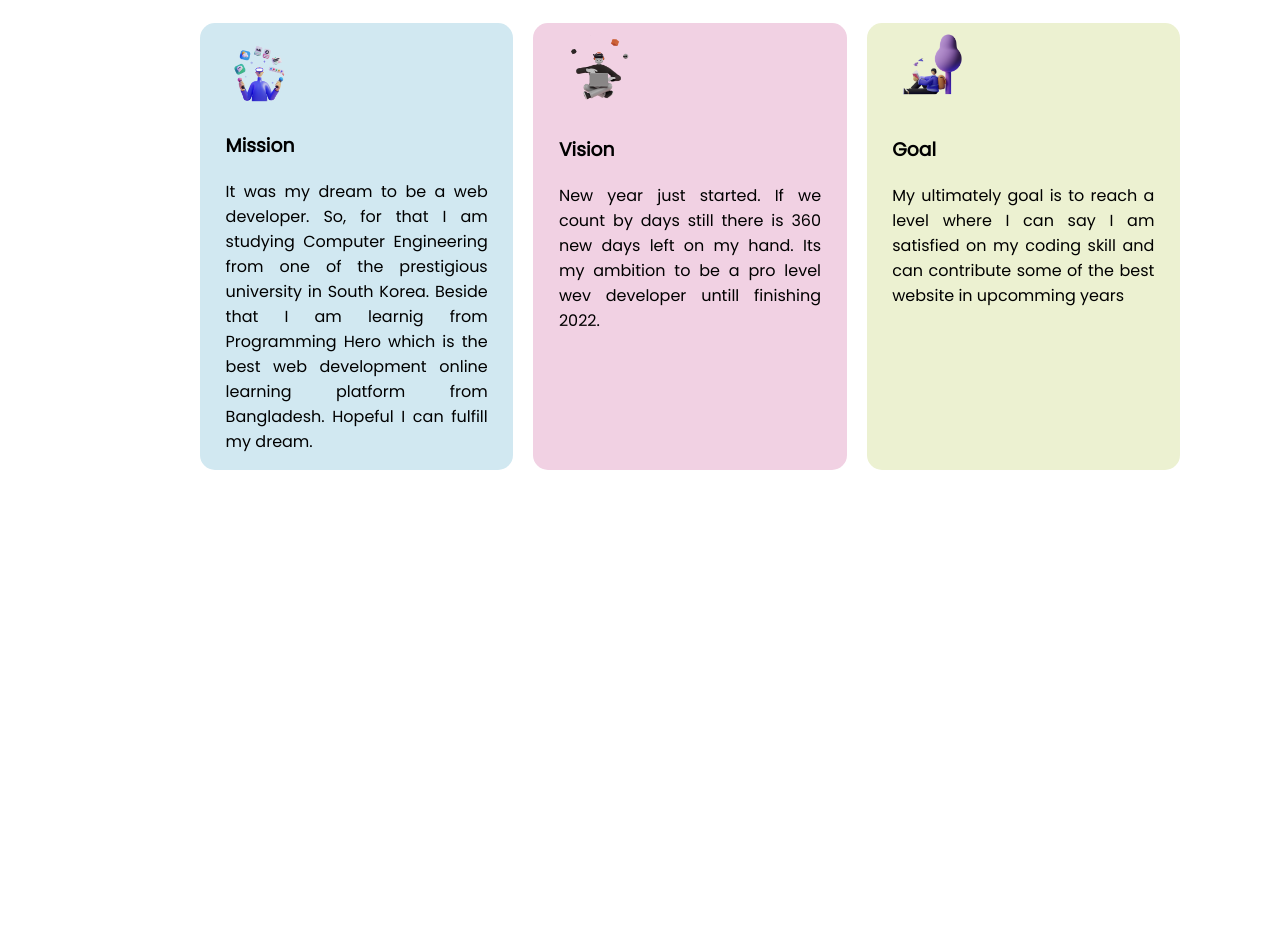
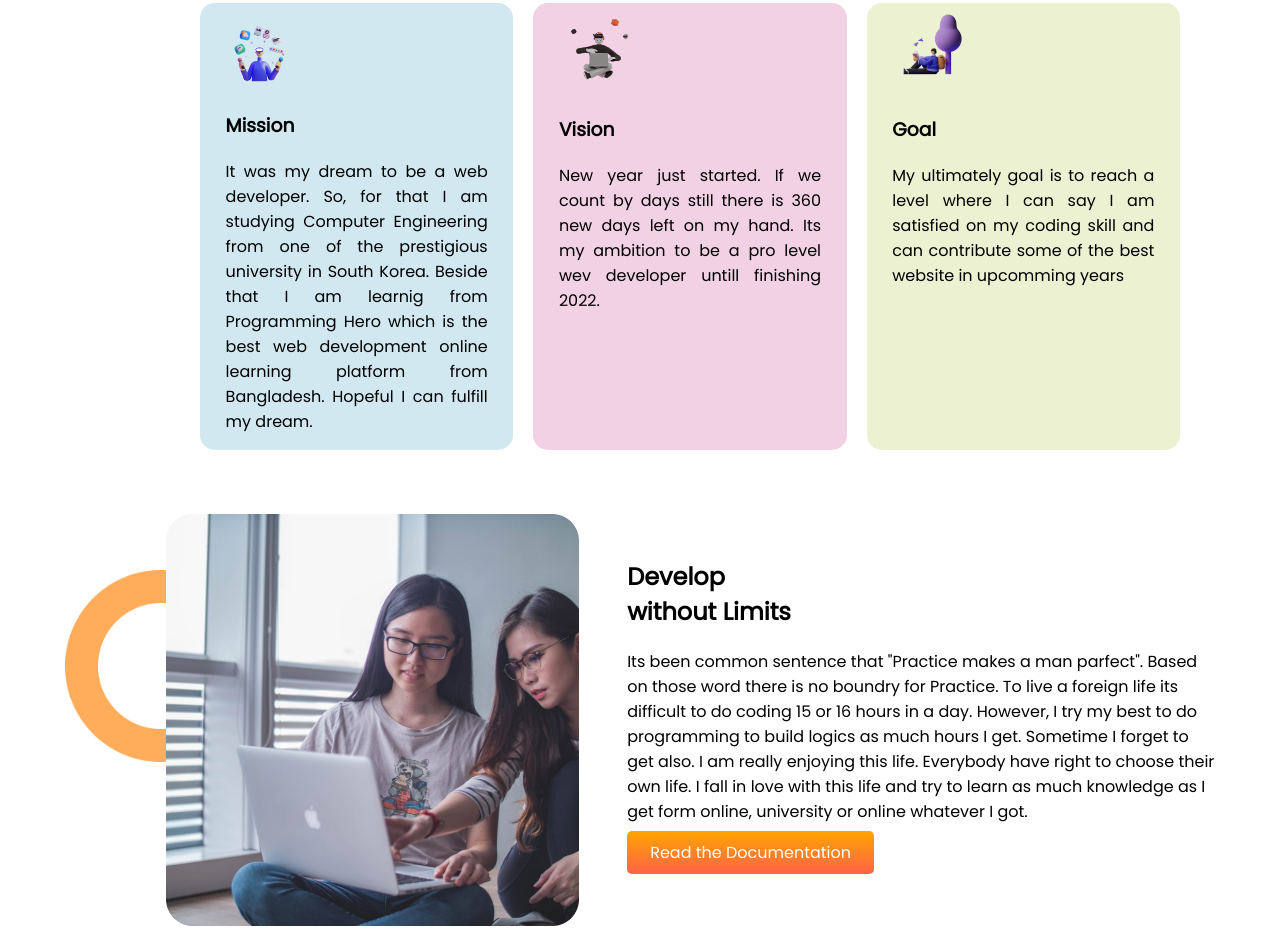
Before and after one commit to Siful-Bappy/My-Mission-2022, a plain HTML site: page index.html in a window 1280 px wide. Shown: the part 582-1515 px from the top of the page. Before the commit the page ends 1052 px from the top, so only its background shows below. Drawn offline with Linux system fonts and the light colour scheme.

Commit message:
complete third section

```diff
--- a/index.html
+++ b/index.html
@@ -58,5 +58,17 @@
             </div>
         </div>
     </section>
+    <section class="section-3">
+        <div id="half-partision-3rd-section1" class="half-partision">
+            <img src="images/pictures/coding.png" alt="">
+        </div>
+        <div id="half-partision-3rd-section2" class="half-partision">
+            <h2>Develop <br>without Limits</h2>
+            <p>
+                Its been common sentence that "Practice makes a man parfect". Based on those word there is no boundry for Practice. To live a foreign life its difficult to do coding 15 or 16 hours in a day. However, I try my best to do programming to build logics as much hours I get. Sometime I forget to get also. I am really enjoying this life. Everybody have right to choose their own life. I fall in love with this life and try to learn as much knowledge as I get form online, university or online whatever I got.
+            </p>
+            <div class="btn-creation">Read the Documentation</div>
+        </div>
+    </section>
 </body>
 </html>
--- a/style.css
+++ b/style.css
@@ -26,19 +26,18 @@ h1{
     padding-left: 2%;
 }
 .btn-creation{
-    padding: 10px 25px;
+    padding: 10px 23px;
     font-weight: 500;
     background-image: linear-gradient(orange, tomato);
     border-radius: 5px;
     color: white;
+    display: inline;
 }
 .definition-of-stay-focus{
     font-family: 'Titillium Web', sans-serif;
 }
 
-.section-2{
 
-}
 .three-partision{
     display: flex;
 }
@@ -74,3 +73,25 @@ h1{
     margin-left: 20px;
     margin-right: 100px;
 }
+
+
+.section-3{
+    display: flex;
+    margin-top: 7%;
+    background-image: url(images/shapes/shape-1.png);
+    background-repeat: no-repeat;
+    background-size: 15%;
+    background-position-x: 6%;
+    background-position-y: 15%;
+}
+#half-partision-3rd-section1 img{
+    width: 70%;
+    height: auto;
+}
+#half-partision-3rd-section1{
+    margin-left: 8%;
+}
+#half-partision-3rd-section2{
+    margin-left: -15%;
+    margin-right: 5%;
+}
```
